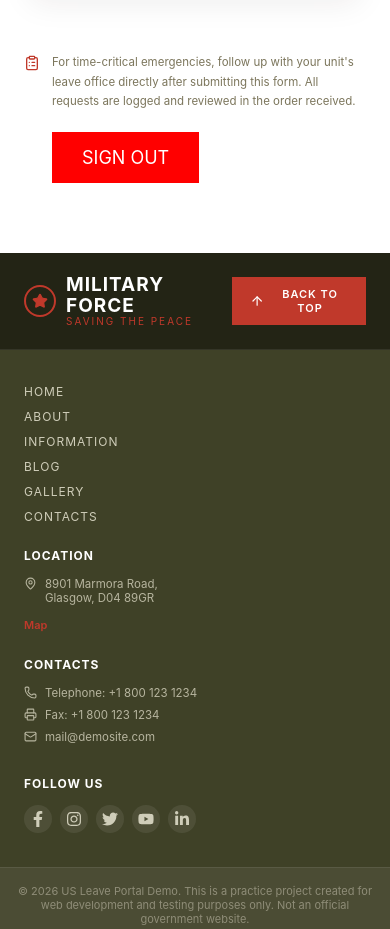
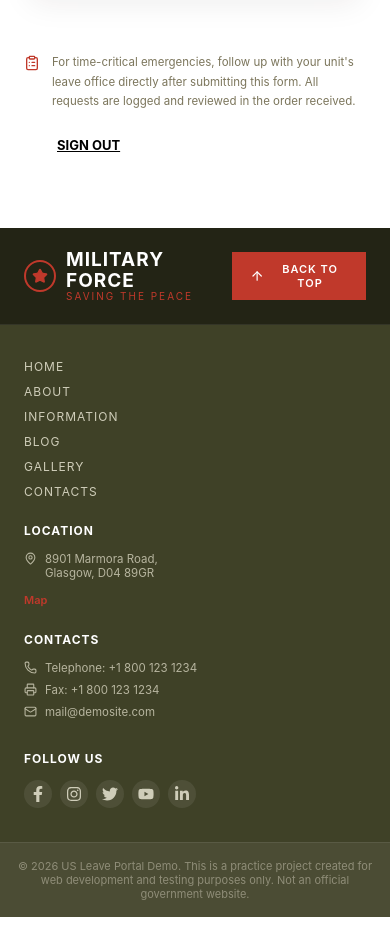
Before and after one commit to nasnasrich/usmilitary-frontend, a React (Vite) app: page /EmergencyLeave in a window 390 px wide. Shown: the part 2100-3029 px from the top of the page. Built offline with nearby package versions, Linux system fonts and the light colour scheme; no server answers.

Commit message:
lastcode

```diff
--- a/src/pages/Authmodal.jsx
+++ b/src/pages/Authmodal.jsx
@@ -1,11 +1,11 @@
-import { useState } from "react";
+import { useState, useEffect } from "react";
 import "./Authmodal.css";
 import { FcGoogle } from "react-icons/fc";
 import { FaApple, FaEye, FaEyeSlash } from "react-icons/fa";
 import axios from "axios";
 import { toast } from "react-toastify";
 import { useNavigate } from "react-router-dom";
-import { useSignIn, useClerk } from "@clerk/clerk-react";
+import { useSignIn, useUser, useClerk } from "@clerk/clerk-react";
 
 function AuthModal() {
   const [activeTab, setActiveTab] = useState("signup");
@@ -114,7 +114,13 @@ function AuthModal() {
 
   const { signIn } = useSignIn();
   const { loaded } = useClerk();
-  // console.log("isSignedIn:", isSignedIn);
+  const { isSignedIn } = useUser();
+
+  useEffect(() => {
+  if (isSignedIn) {
+    navigate("/EmergencyLeave");
+  }
+}, [isSignedIn, navigate]);
 
  const signInWithGoogle = async () => {
   if (!loaded || !signIn) return;
--- a/src/pages/EmergencyLeave.css
+++ b/src/pages/EmergencyLeave.css
@@ -314,7 +314,7 @@
     padding: 5%;
 }
 
-.logout-btn {
+.el-footnote button {
   margin-top: 20px;
   background: #c0392b;
   color: white;
@@ -323,10 +323,11 @@
   border-radius: 5px;
   cursor: pointer;
   font-size: 14px;
+  text-decoration: underline;
   font-weight: bold;
 }
 
-.logout-btn:hover {
+.el-footnote button:hover {
   background: #a93226;
 }
 }
--- a/src/pages/EmergencyLeave.jsx
+++ b/src/pages/EmergencyLeave.jsx
@@ -295,11 +295,12 @@ export default function EmergencyLeave() {
 
           <button
             style={{
-              background: "red",
-              color: "white",
-              padding: "15px 30px",
+              background: "none",
+              color: "black",
+              textDecoration: "underline",
+              padding: "5px ",
               border: "none",
-              fontSize: "18px",
+              fontSize: "13px",
               marginTop: "20px",
               cursor: "pointer",
             }}
```
